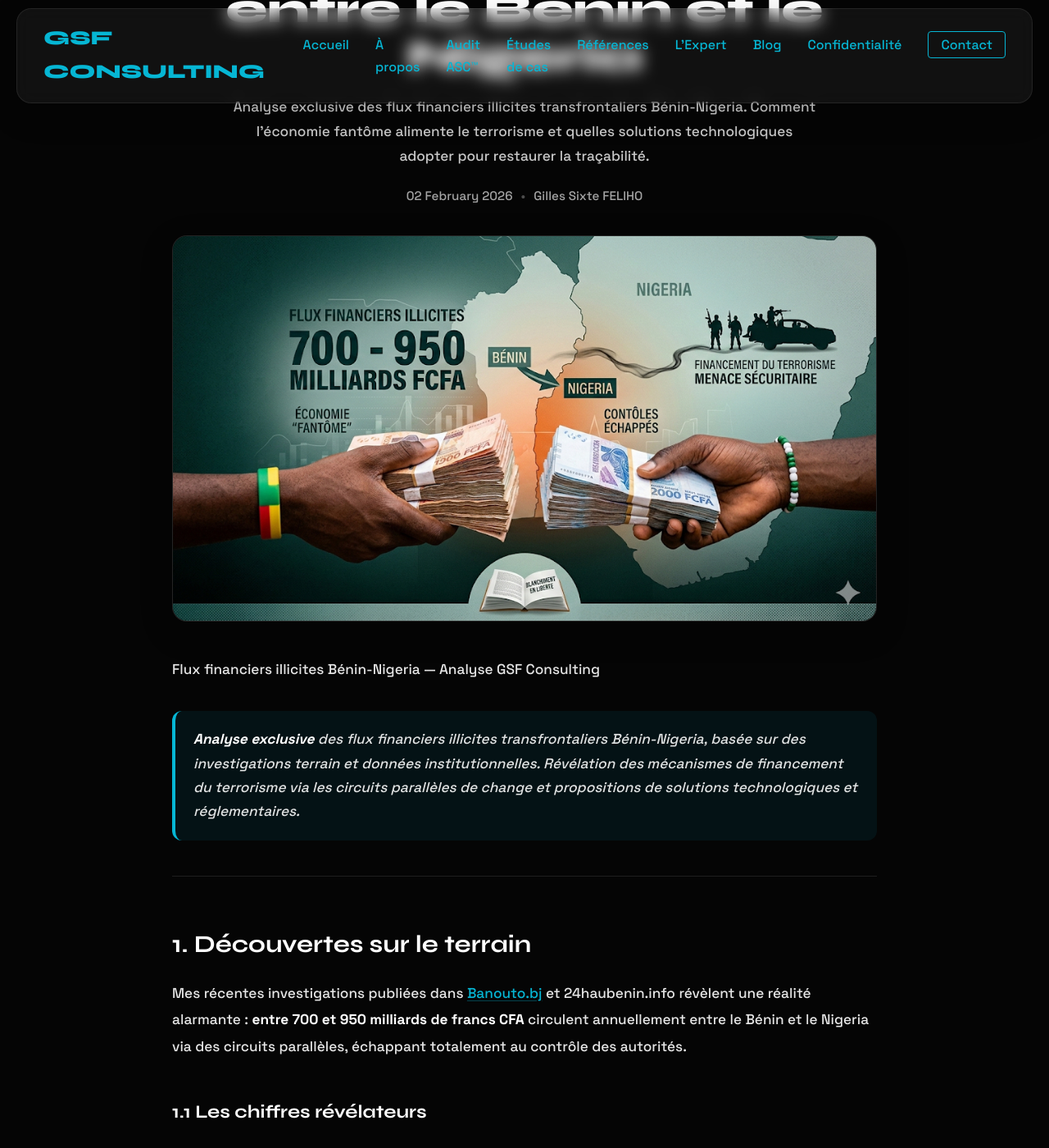
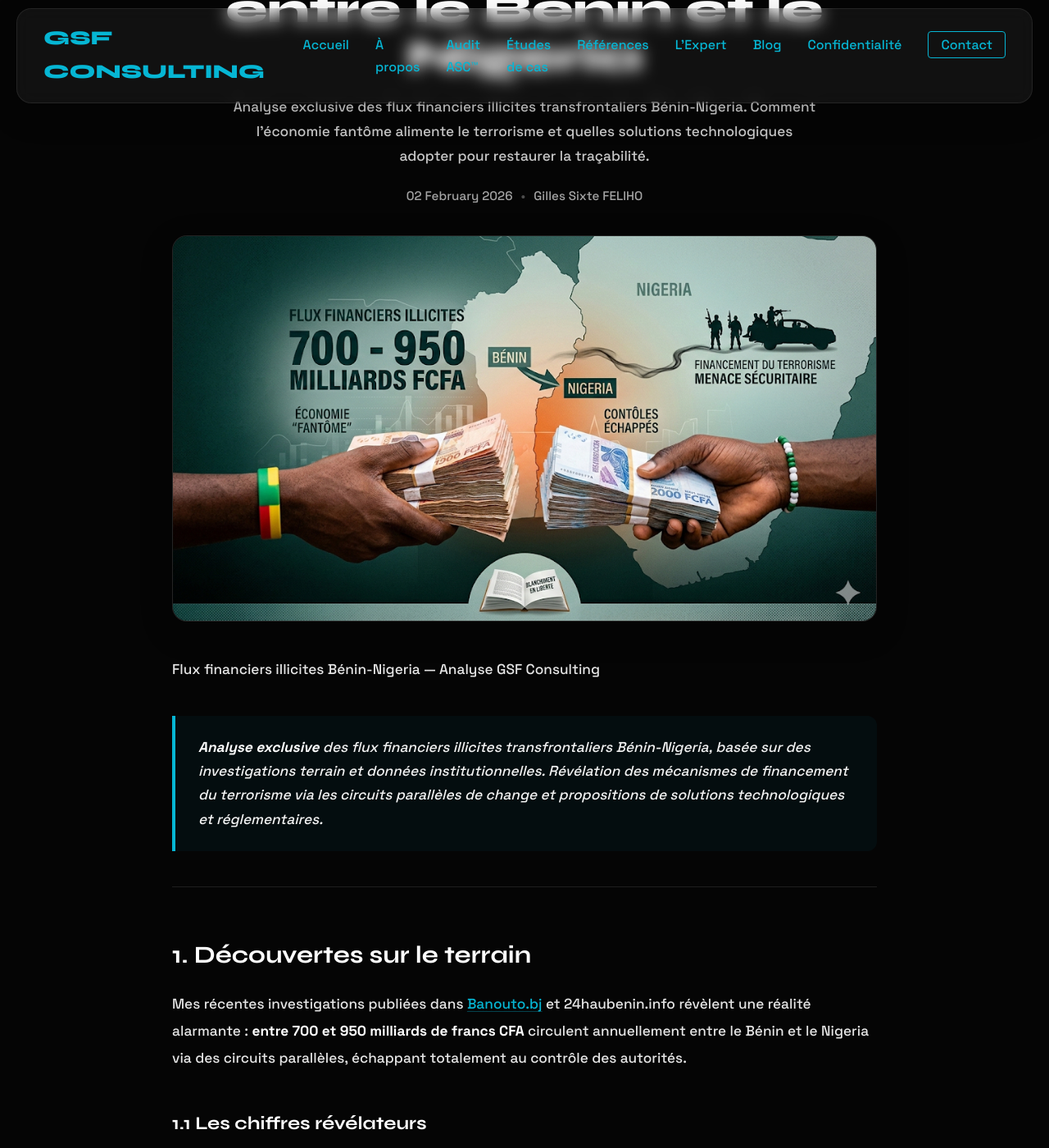
Before and after one commit to GSF-CONSULTING-INTERNATIONALE/.github.io-, a Jekyll site: the page built from _posts/2026-02-02-flux-financiers-illicites-benin-nigeria-950-milliards-fcfa.md, in a window 1280 px wide and 1400 px high, scrolled down 667 px. Shown: the whole window at 82% size. Built offline with Jekyll 4.4.1, drawn with Linux system fonts in a browser that asks for light colours.

Commit message:
Updated 1 file via CloudCannon.

```diff
--- a/_layouts/post.html
+++ b/_layouts/post.html
@@ -9,7 +9,7 @@
         <nav class="post-breadcrumbs" aria-label="Fil d'Ariane">
             <a href="/">Accueil</a>
             <span>•</span>
-            <a href="/blog.html">Analyses</a>
+            <a href="/blog/">Analyses</a>
             <span>•</span>
             <span aria-current="page">{{ page.title }}</span>
         </nav>
@@ -130,7 +130,7 @@
 
         <!-- Navigation -->
         <div class="post-navigation">
-            <a href="/blog.html" class="back-link">
+            <a href="/blog/" class="back-link">
                 <span>←</span>
                 <span>Retour aux analyses</span>
             </a>
@@ -228,6 +228,7 @@
 
     .post-title {
         font-family: 'Syne', sans-serif;
+        font-weight: 800;
         font-size: clamp(2rem, 4.8vw, 3.2rem);
         line-height: 1.12;
         margin: 0 0 18px 0;
@@ -302,15 +303,6 @@
     }
     .post-content a:hover { text-decoration-color: rgba(6, 182, 212, 0.95); }
     .post-content strong { color: #ffffff; }
-
-    .post-content blockquote {
-        margin: 2em 0;
-        padding: 20px 22px;
-        border-left: 4px solid #06b6d4;
-        background: rgba(6, 182, 212, 0.08);
-        border-radius: 12px;
-        color: rgba(255,255,255,0.88);
-    }
 
     .post-content img {
         max-width: 100%;
```
